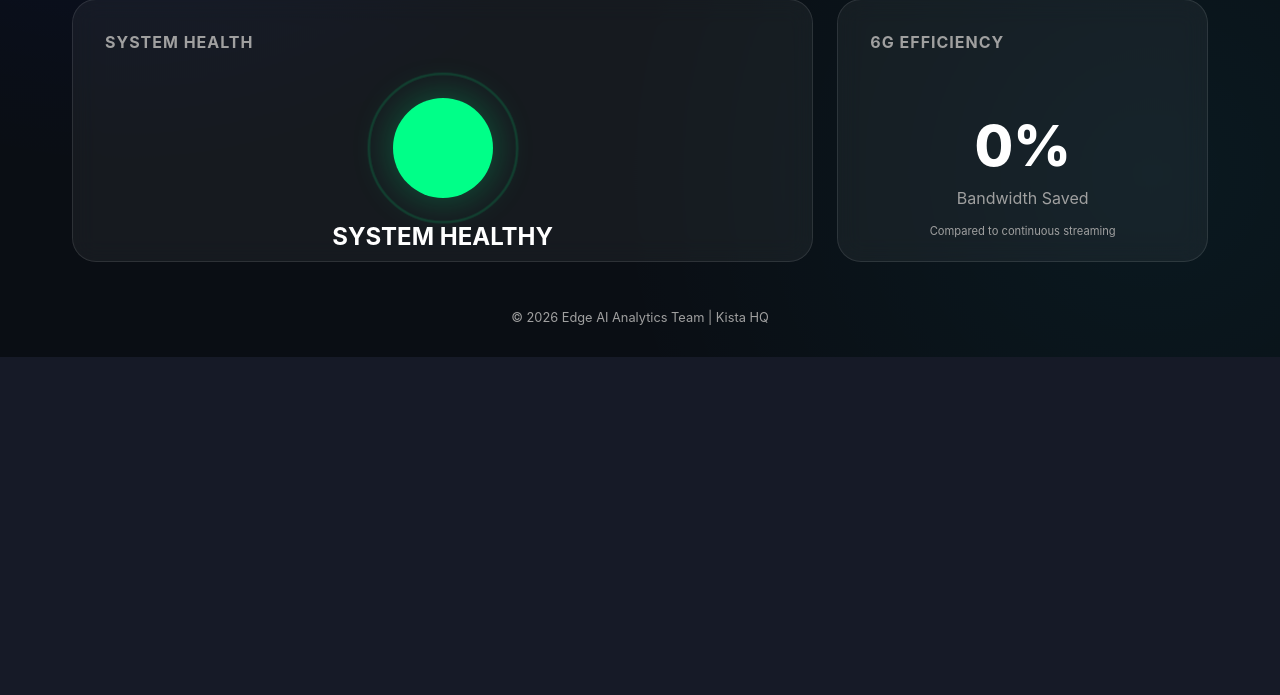
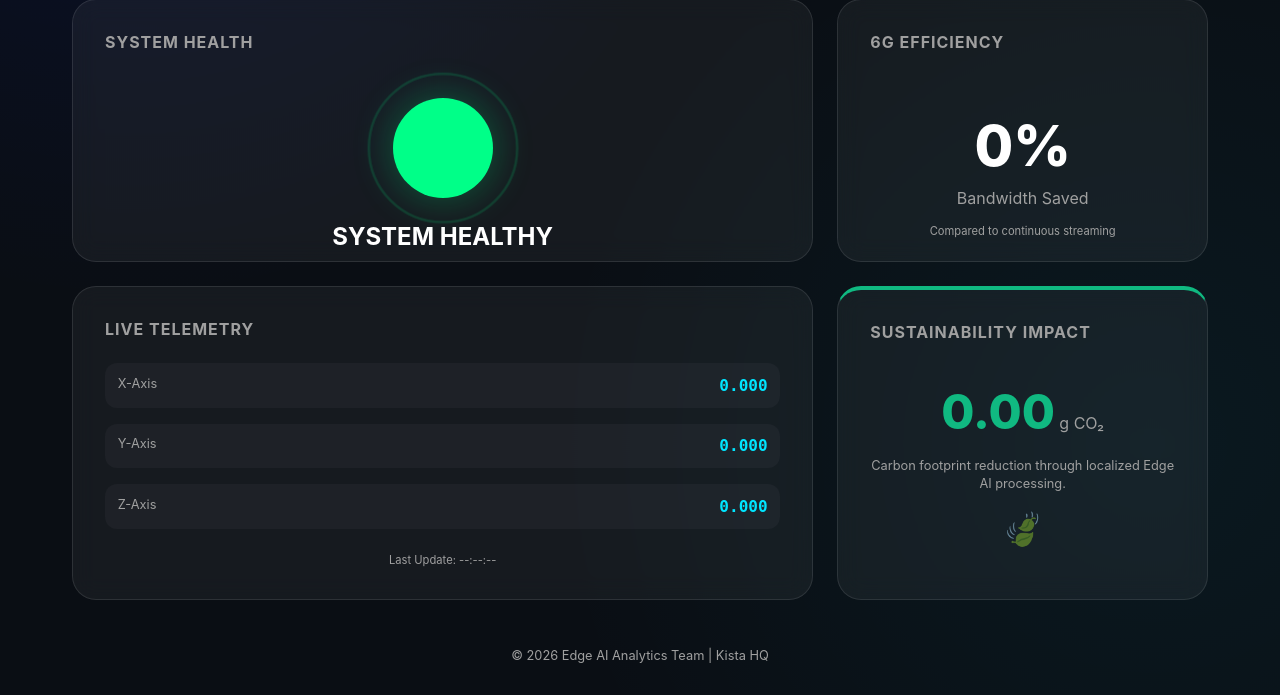
Before and after one commit to Farhad030619/HACKATHON, a Flask app: page / in a window 1280 px wide. Shown: the part 559-1254 px from the top of the page. Before the commit the page ends 916 px from the top, so only its background shows below. Run offline with Flask 3, Linux system fonts and the light colour scheme.

Commit message:
Enhance dashboard with real-time telemetry and CO2 emission details

```diff
--- a/app.py
+++ b/app.py
@@ -3,97 +3,102 @@
 import threading
 import json
 import serial
-import serial.tools.list_ports
 from flask import Flask, render_template, Response
 from waitress import serve
 
 app = Flask(__name__)
 
 # --- CONFIGURATION ---
+SERIAL_PORT = '/dev/ttyACM0'
 BAUD_RATE = 115200
 # ---------------------
 
-# State variables for metrics
+# State variables
 system_status = "Healthy"
 total_data_points = 0
 transmitted_data_points = 0
 current_data = {'x': 0, 'y': 0, 'z': 0}
+co2_saved = 0.0 # in grams
 
-def find_serial_port():
-    """Attempts to find the USB serial port for the sensor."""
-    ports = serial.tools.list_ports.comports()
-    for port in ports:
-        # Look for common Arduino/XIAO names
-        if 'usbmodem' in port.device or 'ttyACM' in port.device:
-            return port.device
-    return None
+def calculate_co2_saved(efficiency):
+    """
+    Estimate CO2 saved by not transmitting raw data.
+    Standard metric: ~0.05g CO2 saved per 'message' not sent over 5G.
+    """
+    global co2_saved
+    # If efficiency is 90%, it means we saved 9 out of 10 transmissions
+    # For every point saved, we add to the cumulative CO2 savings
+    co2_saved += 0.05
 
 def serial_listener():
-    """Background thread that listens to the actual Serial port."""
+    """Background thread that listens to the Serial port as provided by user."""
     global system_status, total_data_points, transmitted_data_points, current_data
 
-    port = find_serial_port()
-    if not port:
-        print("WARNING: No Serial port found. Falling back to Mock Data for demo.")
-        return # Thread will exit and app continues with mock logic if needed
-
     try:
-        ser = serial.Serial(port, BAUD_RATE, timeout=1)
-        print(f"CONNECTED to sensor on {port}")
+        ser = serial.Serial(SERIAL_PORT, BAUD_RATE, timeout=1)
+        time.sleep(0.1) # stabilize
+        print(f"CONNECTED to sensor on {SERIAL_PORT}")
 
         while True:
-            if ser.in_waiting > 0:
-                line = ser.readline().decode('utf-8').strip()
+            byte_string = ser.readline()
+            if byte_string:
+                line = byte_string.decode('utf-8').strip()
                 try:
-                    # Expecting format: x,y,z
+                    # Parse format: x,y,z
                     parts = line.split(',')
                     if len(parts) == 3:
                         x, y, z = map(float, parts)
                         current_data = {'x': x, 'y': y, 'z': z}
+                        total_data_points += 1
 
-                        # Here you can add your Anomaly Detection logic
-                        # For now, we'll just flag high vibrations
-                        if abs(x) > 1.5 or abs(y) > 1.5:
+                        # Simple anomaly detection logic
+                        if abs(x) > 1.2 or abs(y) > 1.2:
                             system_status = "Anomaly Detected"
                         else:
                             system_status = "Healthy"
-
-                        total_data_points += 1
                 except Exception as e:
-                    print(f"Data parse error: {e}")
+                    pass # Ignore malformed lines
     except Exception as e:
-        print(f"Serial error: {e}")
+        print(f"Serial error (will fallback to mock): {e}")
 
 def get_data_payload():
-    """Generates the payload for the SSE stream (Mock or Real)."""
-    global system_status, total_data_points, transmitted_data_points, current_data
+    """Generates the payload for the SSE stream."""
+    global system_status, total_data_points, transmitted_data_points, current_data, co2_saved
 
-    # If we are using mock data (no real serial data coming in)
+    # Fallback to mock if no real data is coming (for demo/testing)
     if total_data_points == 0:
         total_data_points += 1
         x = random.uniform(-0.1, 0.1)
         y = random.uniform(-0.1, 0.1)
         z = random.uniform(0.9, 1.1)
-        if random.random() < 0.05:
-            system_status = "Anomaly Detected"
-            x += random.uniform(-1.5, 1.5)
-        else:
-            if random.random() < 0.1: system_status = "Healthy"
         current_data = {'x': x, 'y': y, 'z': z}
+        if random.random() < 0.05: system_status = "Anomaly Detected"
+        else: system_status = "Healthy"
 
-    # Uplink Efficiency Logic: Only 'transmit' to UI if anomaly or heartbeat
-    if system_status == "Anomaly Detected" or total_data_points % 20 == 0:
+    # Edge AI Logic:
+    # In a real scenario, only anomalies or periodic heartbeats are sent to the cloud.
+    # But for our Edge Dashboard, we show everything.
+
+    is_cloud_transmitted = (system_status == "Anomaly Detected" or total_data_points % 20 == 0)
+
+    if is_cloud_transmitted:
         transmitted_data_points += 1
-        efficiency = round((1 - (transmitted_data_points / total_data_points)) * 100, 1)
+    else:
+        # We saved a transmission! Add to CO2 savings.
+        calculate_co2_saved(0)
 
-        return {
-            'x': round(current_data['x'], 3),
-            'y': round(current_data['y'], 3),
-            'z': round(current_data['z'], 3),
-            'status': system_status,
-            'efficiency': efficiency
-        }
-    return None
+    efficiency = round((1 - (transmitted_data_points / total_data_points)) * 100, 1)
+
+    return {
+        'x': round(current_data['x'], 3),
+        'y': round(current_data['y'], 3),
+        'z': round(current_data['z'], 3),
+        'status': system_status,
+        'efficiency': efficiency,
+        'co2_saved': round(co2_saved, 2),
+        'transmitted': is_cloud_transmitted,
+        'timestamp': time.strftime("%H:%M:%S")
+    }
 
 @app.route('/')
 def index():
@@ -111,7 +116,7 @@
     return Response(generate(), mimetype='text/event-stream')
 
 if __name__ == '__main__':
-    # Start Serial Listener in background
+    # Start Serial Listener
     serial_thread = threading.Thread(target=serial_listener, daemon=True)
     serial_thread.start()
 
--- a/static/css/style.css
+++ b/static/css/style.css
@@ -146,6 +146,81 @@
     color: var(--text-secondary);
 }
 
+/* Telemetry Grid */
+.telemetry-grid {
+    display: grid;
+    grid-template-columns: 1fr;
+    gap: 1rem;
+    margin-top: 1rem;
+}
+
+.telemetry-item {
+    display: flex;
+    justify-content: space-between;
+    padding: 0.8rem;
+    background: rgba(255, 255, 255, 0.03);
+    border-radius: 12px;
+}
+
+.telemetry-item .label {
+    color: var(--text-secondary);
+    font-size: 0.8rem;
+}
+
+.telemetry-item .value {
+    font-weight: 700;
+    font-family: 'JetBrains Mono', monospace;
+    color: var(--accent-cyan);
+}
+
+.timestamp-display {
+    margin-top: 1.5rem;
+    font-size: 0.7rem;
+    color: var(--text-secondary);
+    text-align: center;
+}
+
+/* Sustainability Card */
+.sustainability-card {
+    border-top: 4px solid #10b981;
+    overflow: hidden;
+    position: relative;
+}
+
+.sustainability-display {
+    display: flex;
+    flex-direction: column;
+    align-items: center;
+    text-align: center;
+}
+
+.co2-counter {
+    margin: 1rem 0;
+}
+
+.co2-counter #co2Value {
+    font-size: 3rem;
+    font-weight: 800;
+    color: #10b981;
+}
+
+.co2-counter .unit {
+    font-size: 1rem;
+    color: var(--text-secondary);
+}
+
+.impact-text {
+    font-size: 0.8rem;
+    color: var(--text-secondary);
+    line-height: 1.4;
+}
+
+.leaf-icon {
+    font-size: 2rem;
+    margin-top: 1rem;
+    opacity: 0.5;
+}
+
 @keyframes pulse {
     0% { transform: scale(1); opacity: 0.3; }
     100% { transform: scale(1.5); opacity: 0; }
--- a/static/js/dashboard.js
+++ b/static/js/dashboard.js
@@ -104,4 +104,22 @@
 
     // Update Efficiency
     document.getElementById('efficiencyValue').innerText = data.efficiency + '%';
+
+    // Update CO2
+    document.getElementById('co2Value').innerText = data.co2_saved.toFixed(2);
+
+    // Update Raw Telemetry
+    document.getElementById('rawX').innerText = data.x.toFixed(3);
+    document.getElementById('rawY').innerText = data.y.toFixed(3);
+    document.getElementById('rawZ').innerText = data.z.toFixed(3);
+    document.getElementById('lastUpdate').innerText = data.timestamp;
+
+    // Visual feedback for 'Cloud Transmission'
+    const efficiencyCard = document.getElementById('efficiencyValue').parentElement.parentElement;
+    if (data.transmitted) {
+        efficiencyCard.style.boxShadow = '0 0 20px rgba(0, 229, 255, 0.2)';
+        setTimeout(() => {
+            efficiencyCard.style.boxShadow = 'none';
+        }, 300);
+    }
 });
--- a/templates/index.html
+++ b/templates/index.html
@@ -46,6 +46,43 @@
                     </p>
                 </div>
             </div>
+
+            <!-- Detailed Telemetry -->
+            <div class="card">
+                <h2>Live Telemetry</h2>
+                <div class="telemetry-grid">
+                    <div class="telemetry-item">
+                        <span class="label">X-Axis</span>
+                        <span id="rawX" class="value">0.000</span>
+                    </div>
+                    <div class="telemetry-item">
+                        <span class="label">Y-Axis</span>
+                        <span id="rawY" class="value">0.000</span>
+                    </div>
+                    <div class="telemetry-item">
+                        <span class="label">Z-Axis</span>
+                        <span id="rawZ" class="value">0.000</span>
+                    </div>
+                </div>
+                <div class="timestamp-display">
+                    Last Update: <span id="lastUpdate">--:--:--</span>
+                </div>
+            </div>
+
+            <!-- Sustainability Card -->
+            <div class="card sustainability-card">
+                <h2>Sustainability Impact</h2>
+                <div class="sustainability-display">
+                    <div class="co2-counter">
+                        <span id="co2Value">0.00</span>
+                        <span class="unit">g CO₂</span>
+                    </div>
+                    <p class="impact-text">
+                        Carbon footprint reduction through localized Edge AI processing.
+                    </p>
+                    <div class="leaf-icon">🍃</div>
+                </div>
+            </div>
         </div>
 
         <footer style="margin-top: 3rem; text-align: center; color: var(--text-secondary); font-size: 0.8rem;">
```
Also changed, not shown: 1 other file.
